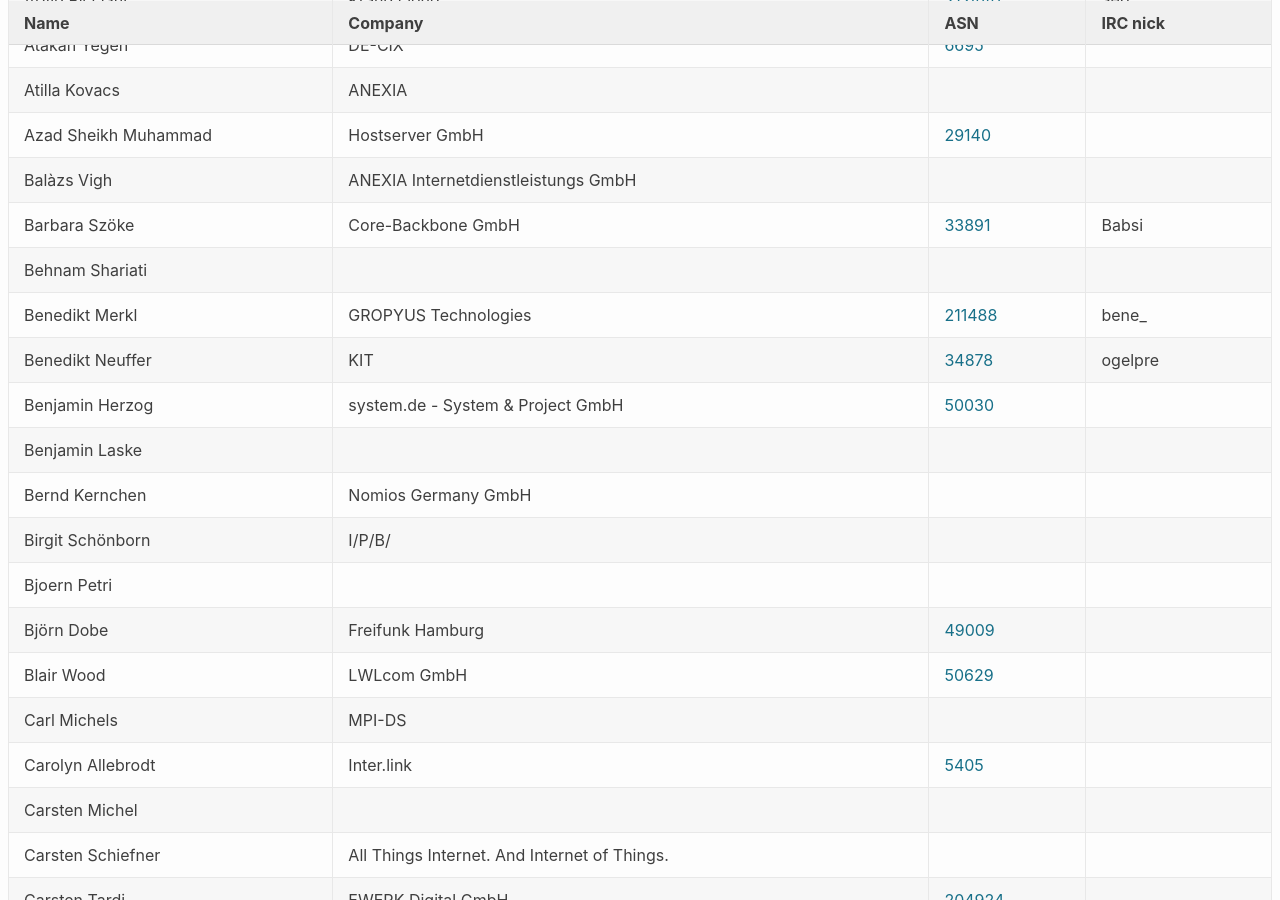
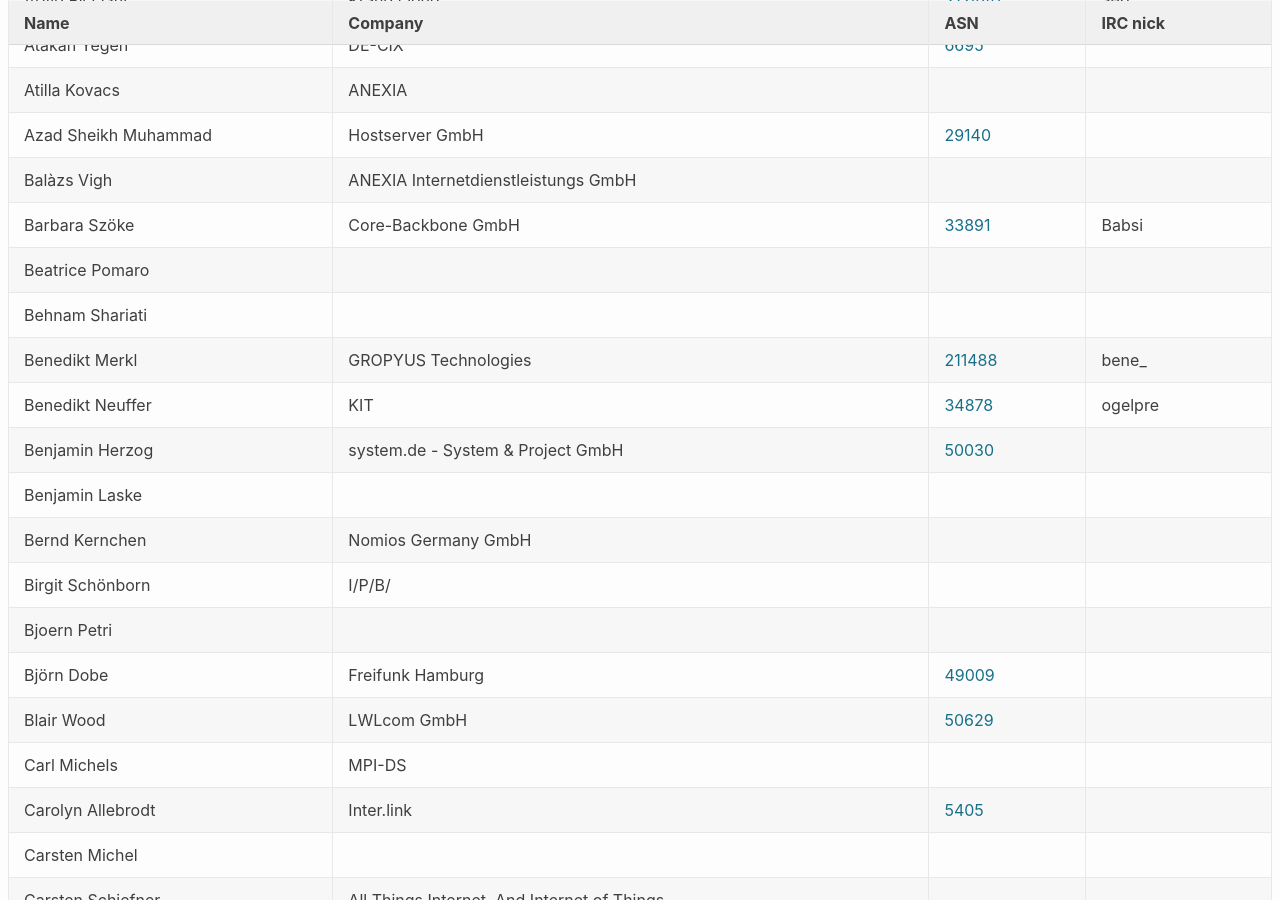
Before and after one commit to denog/pretix-attendeelist, a Jekyll site: the page built from denog15/index.md, in a window 1280 px wide and 900 px high, scrolled down 2044 px. Built offline with Jekyll 4.4.1, drawn with Linux system fonts in a browser that asks for light colours.

Commit message:
Latest data: Thu Nov 16 16:48:21 UTC 2023

```diff
--- a/_data/attendees_denog15_onsite.json
+++ b/_data/attendees_denog15_onsite.json
@@ -282,6 +282,12 @@
     "asn": "33891"
   },
   {
+    "name": "Beatrice Pomaro",
+    "company": null,
+    "irc": null,
+    "asn": null
+  },
+  {
     "name": "Behnam Shariati",
     "company": null,
     "irc": null,
```
